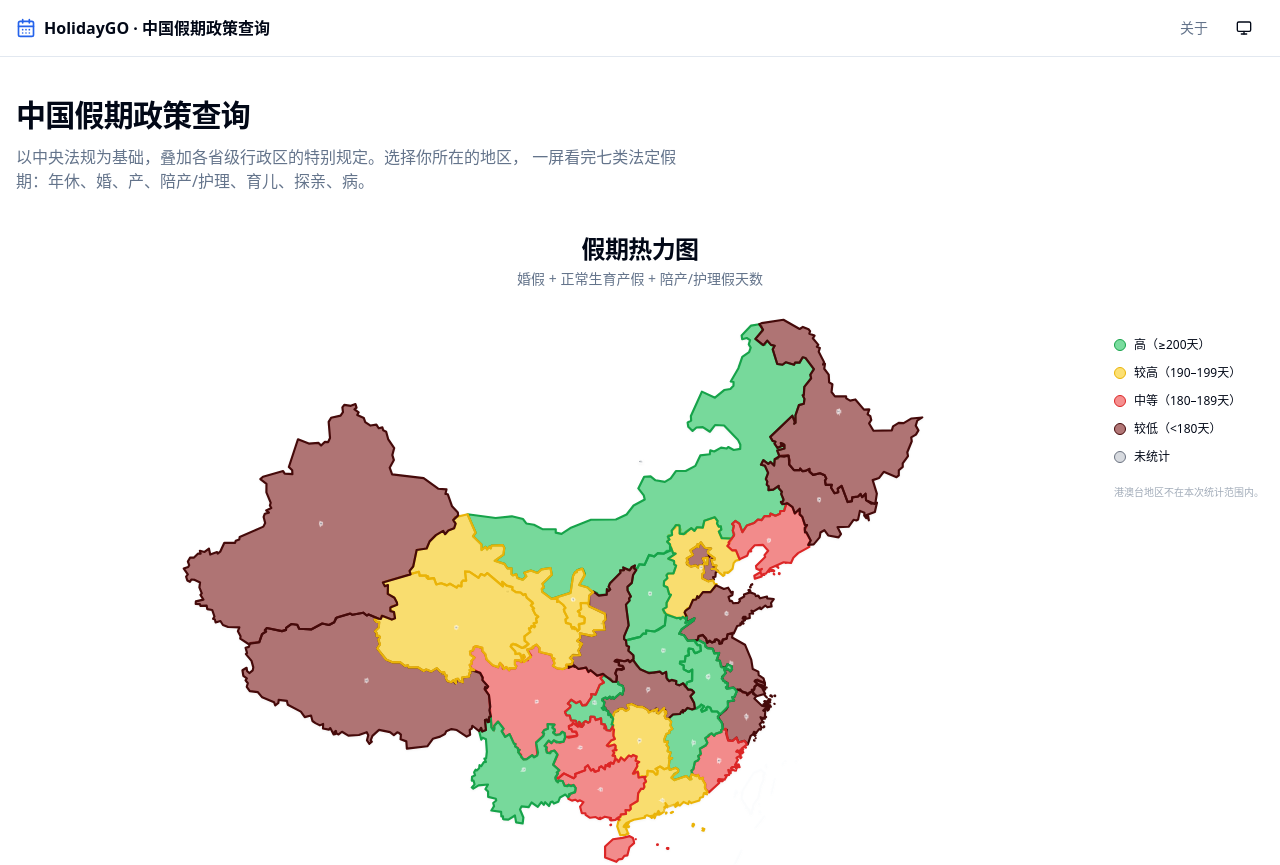
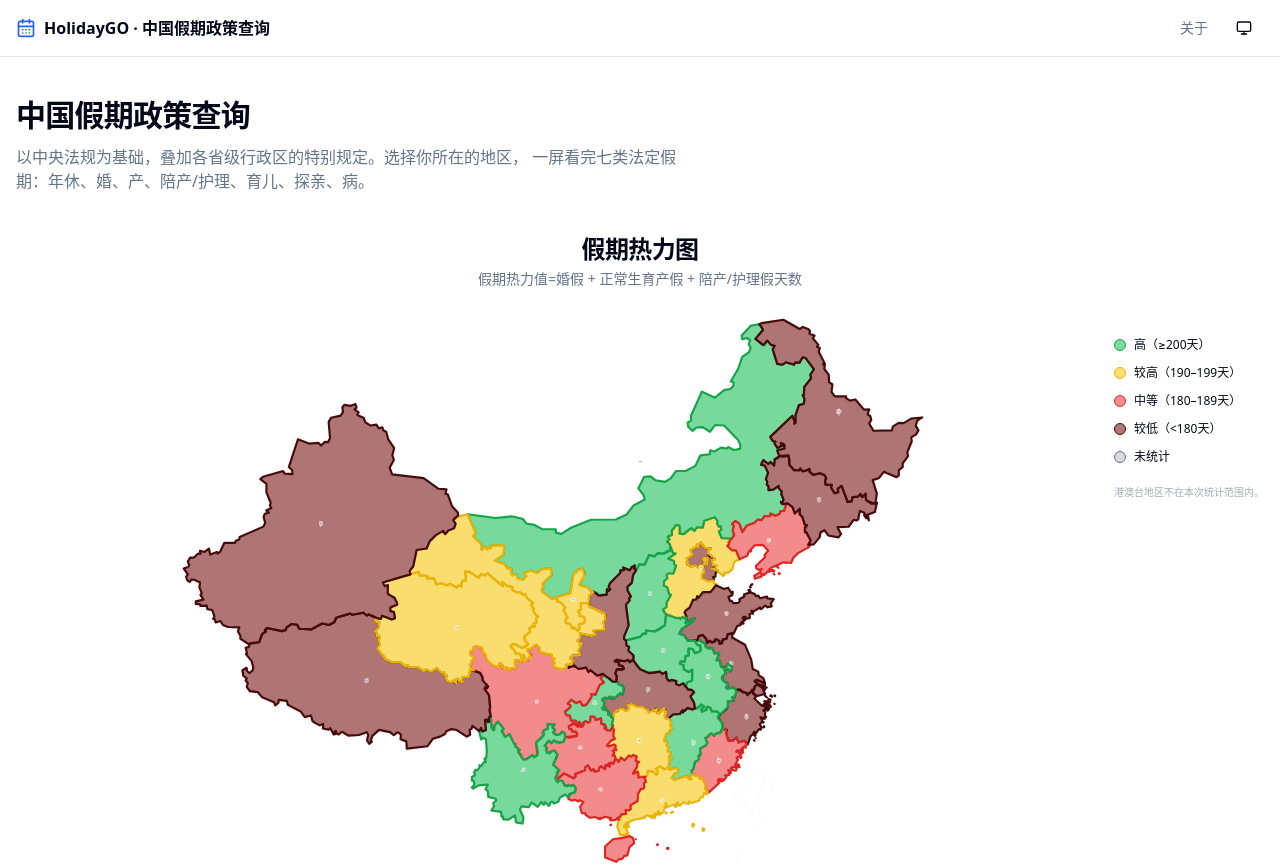
Before and after one commit to masonblog/HolidayGO-CN, a Next.js app: page / in a window 1280 px wide. Shown: the top 865 px of the page. Built offline with nearby package versions, Linux system fonts and the light colour scheme.

Commit message:
style: update heatmap subtitle to include 假期热力值=

```diff
--- a/app/page.tsx
+++ b/app/page.tsx
@@ -55,7 +55,7 @@ export default async function HomePage() {
             假期热力图
           </h2>
           <p className="text-sm text-muted-foreground">
-            婚假 + 正常生育产假 + 陪产/护理假天数
+            假期热力值=婚假 + 正常生育产假 + 陪产/护理假天数
           </p>
         </div>
         <div className="flex gap-6 items-start">
```
